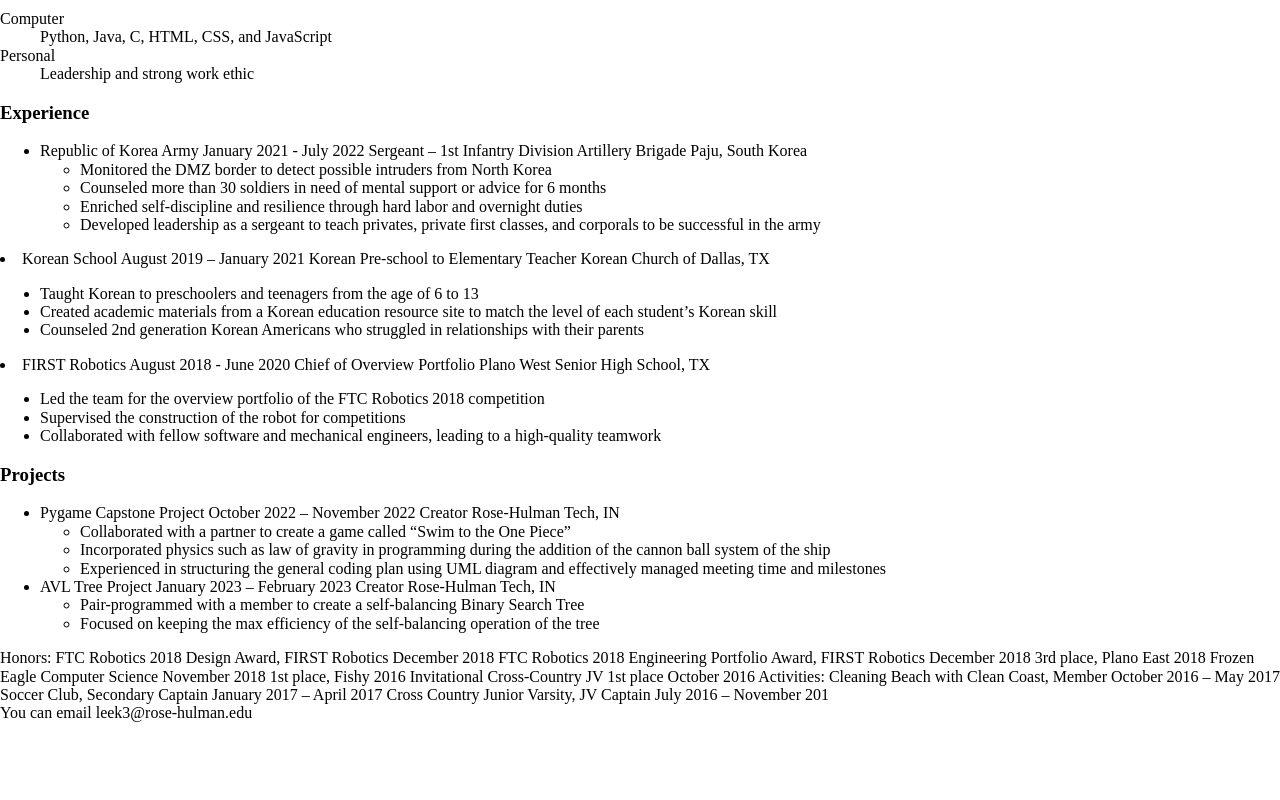
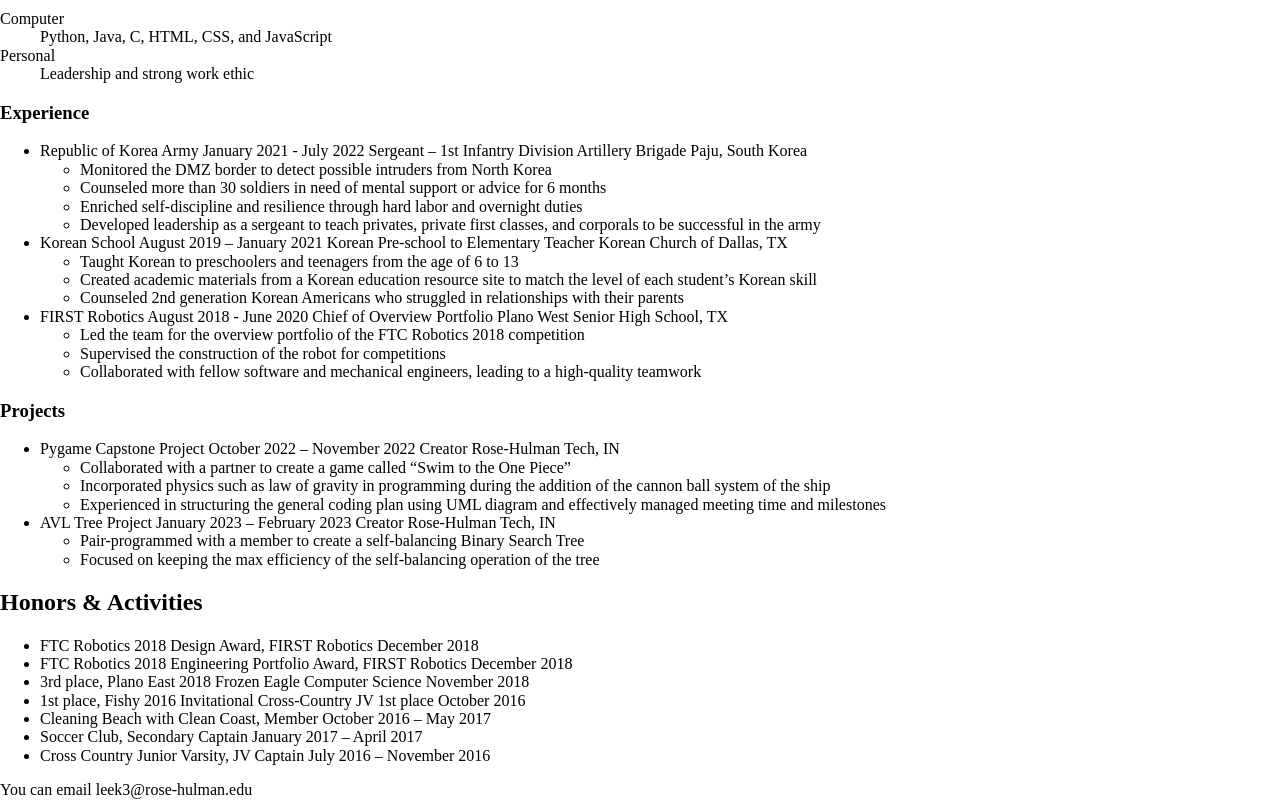
Before and after one commit to rhit-kenny/rhit-kenny.github.io, a plain HTML site: page resume.html in a window 1280 px wide. Shown: the part 506-1306 px from the top of the page. Before the commit the page ends 1229 px from the top, so only its background shows below. Drawn offline with Linux system fonts and the light colour scheme.

Commit message:
resume done

```diff
--- a/resume.html
+++ b/resume.html
@@ -53,7 +53,6 @@
 successful in the army</li>
                     </ul>
                 </li>
-            </ul>
 
                 <li>
                     <span class="employer">Korean School</span>
@@ -79,6 +78,8 @@ successful in the army</li>
                         <li>Collaborated with fellow software and mechanical engineers, leading to a high-quality teamwork</li>
                     </ul>
                 </li>
+            </ul>
+
 
             <h3>Projects</h3>
             <ul>
@@ -108,15 +109,17 @@ successful in the army</li>
                 </li>
             </ul>
 
+            <h2> Honors &amp; Activities</h2>
+            <ul>
+                <li>FTC Robotics 2018 Design Award, FIRST Robotics December 2018</li>
+                <li>FTC Robotics 2018 Engineering Portfolio Award, FIRST Robotics December 2018</li>
+                <li>3rd place, Plano East 2018 Frozen Eagle Computer Science November 2018</li>
+                <li>1st place, Fishy 2016 Invitational Cross-Country JV 1st place October 2016</li>
+                <li>Cleaning Beach with Clean Coast, Member October 2016 – May 2017</li>
+                <li>Soccer Club, Secondary Captain January 2017 – April 2017</li>
+                <li>Cross Country Junior Varsity, JV Captain July 2016 – November 2016</li>
+            </ul>
 
-                Honors: FTC Robotics 2018 Design Award, FIRST Robotics December 2018
-                FTC Robotics 2018 Engineering Portfolio Award, FIRST Robotics December 2018
-                3rd place, Plano East 2018 Frozen Eagle Computer Science November 2018
-                1st place, Fishy 2016 Invitational Cross-Country JV 1st place October 2016
-                Activities: Cleaning Beach with Clean Coast, Member October 2016 – May 2017
-                Soccer Club, Secondary Captain January 2017 – April 2017
-                Cross Country Junior Varsity, JV Captain July 2016 – November 201
-                </h3>
         </main>
         <footer>
             You can email leek3@rose-hulman.edu
```
Lines whose indentation alone changed are shown as unchanged.
